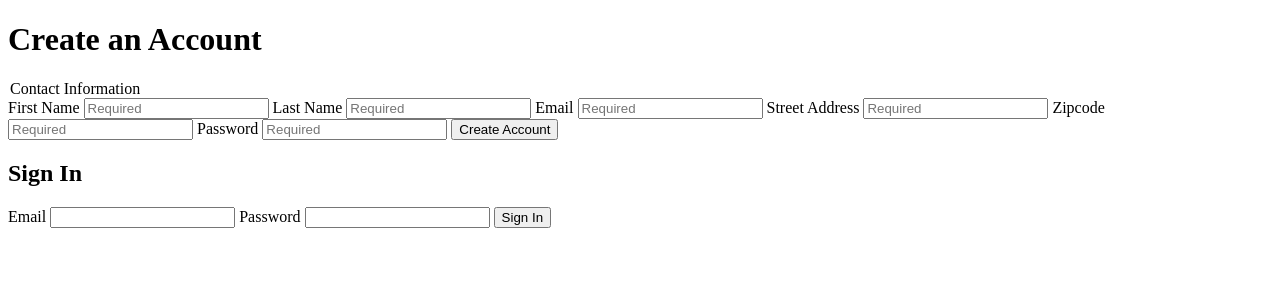
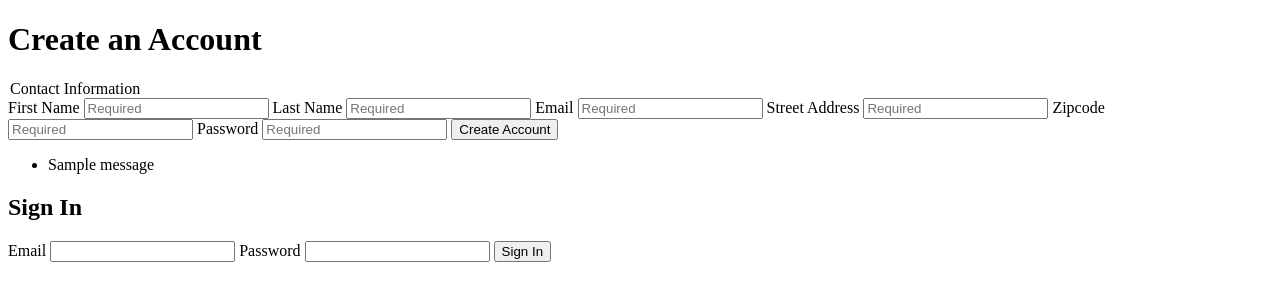
Before and after one commit to Melissapdx/Milkmaids, a Flask app: page /login in a window 1280 px wide. Shown: the top 301 px of the page. Run offline with Flask 2, Linux system fonts and the light colour scheme; tables that the repository leaves empty hold one stand-in row (values such as "Sample post"); one stand-in notice (Sample message) is shown.

Commit message:
user login and flash messages working

```diff
--- a/server.py
+++ b/server.py
@@ -46,7 +46,7 @@ def login_handler():
         if user.password == password:
             session["User ID"] = user.user_id
         else:
-            flash("Incorrect password")
+            flash("Incorrect password, Please enter correct password")
             return redirect("/login")
     else:
         flash("Email doesn't exist. Please sign up!")
--- a/templates/account.html
+++ b/templates/account.html
@@ -18,7 +18,11 @@
     <input type="text" id="password" name="password"placeholder="Required">
     <button type="submit">Create Account</button>
 </form>
-
+<ul>
+  {% for message in get_flashed_messages() %}
+    <li>{{ message }}</li>
+  {% endfor %}
+</ul>
 <form action="/login" method="post">
     <h2>Sign In</h2>
     <label for="email_2" class="email_2">Email</label>
```
